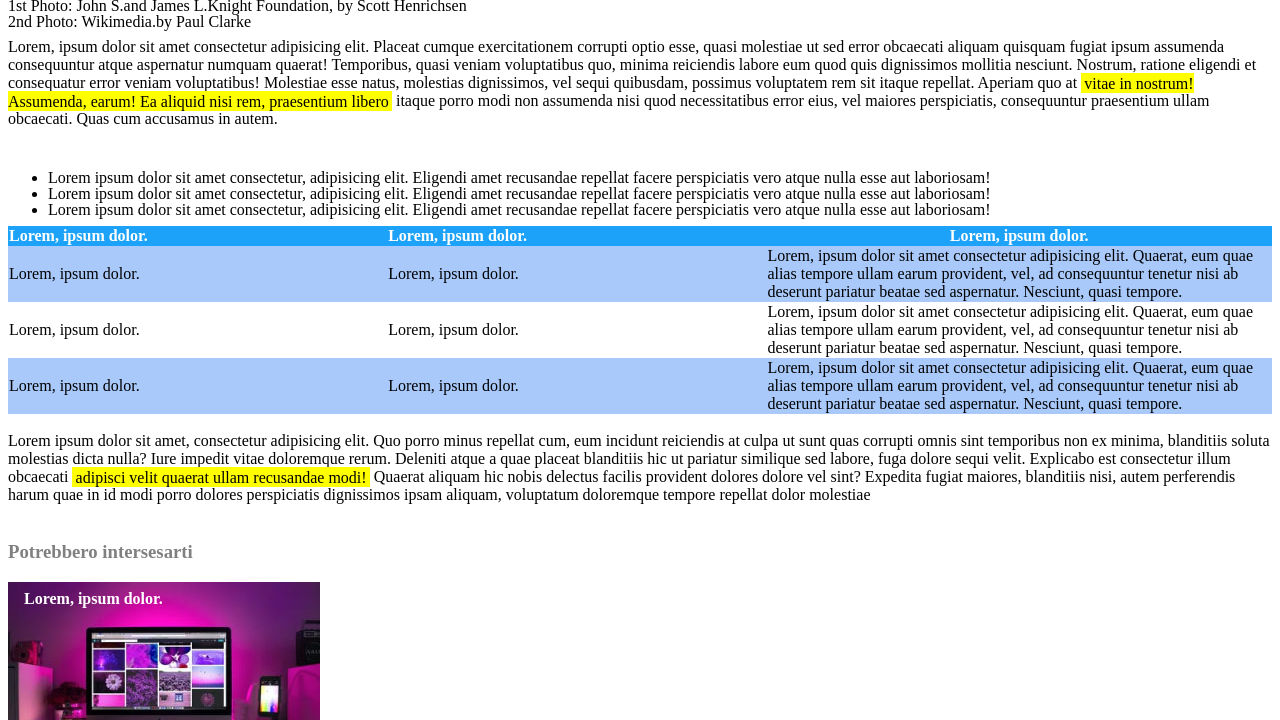
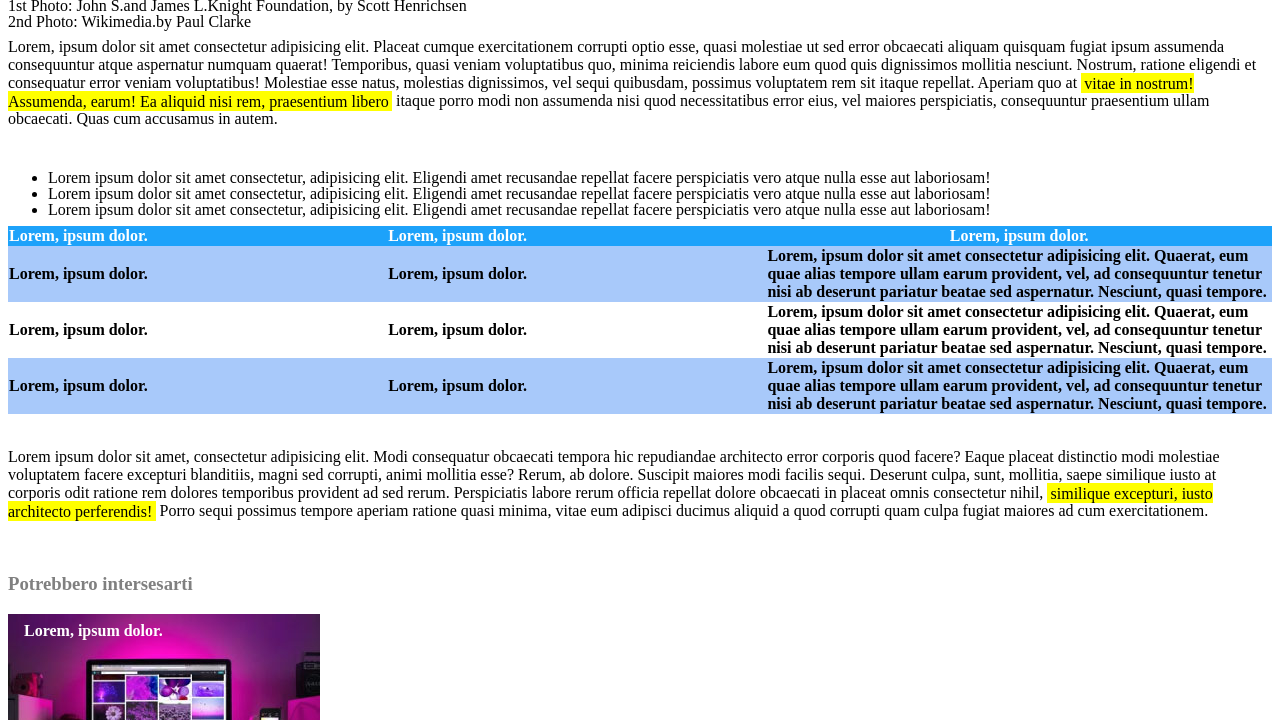
Before and after one commit to Mahdavi3649/html-css-booleaner, a plain HTML site: page index.html in a window 1280 px wide. Shown: the part 652-1372 px from the top of the page. Drawn offline with Linux system fonts and the light colour scheme.

Commit message:
final commit

```diff
--- a/index.html
+++ b/index.html
@@ -41,43 +41,32 @@
             <table>
                 <thead>
                     <tr class="row-head">
-                        <th class="coloumn-small">Lorem, ipsum dolor.</th>
-                        <th class="coloumn-small">Lorem, ipsum dolor.</th>
-                        <th class="coloumn-big">Lorem, ipsum dolor.</th>
+                        <th class="coloumn-small"><strong> Lorem, ipsum dolor.</strong></th>
+                        <th class="coloumn-small"><strong> Lorem, ipsum dolor.</strong></th>
+                        <th class="coloumn-big"><strong> Lorem, ipsum dolor.</strong></th>
                     </tr>
                 </thead>
                 <tbody>
                     <tr class="color-row">
-                        <td>Lorem, ipsum dolor.</td>
-                        <td>Lorem, ipsum dolor.</td>
-                        <td>Lorem, ipsum dolor sit amet consectetur adipisicing elit. Quaerat, eum quae alias tempore ullam earum provident, vel, ad consequuntur tenetur nisi ab deserunt pariatur beatae sed aspernatur. Nesciunt, quasi tempore.</td>
+                        <td><strong> Lorem, ipsum dolor.</strong></td>
+                        <td><strong> Lorem, ipsum dolor.</strong></td>
+                        <td><strong>Lorem, ipsum dolor sit amet consectetur adipisicing elit. Quaerat, eum quae alias tempore ullam earum provident, vel, ad consequuntur tenetur nisi ab deserunt pariatur beatae sed aspernatur. Nesciunt, quasi tempore.</strong></td>
                     </tr>
                     <tr>
-                        <td>Lorem, ipsum dolor.</td>
-                        <td>Lorem, ipsum dolor.</td>
-                        <td>Lorem, ipsum dolor sit amet consectetur adipisicing elit. Quaerat, eum quae alias tempore ullam earum provident, vel, ad consequuntur tenetur nisi ab deserunt pariatur beatae sed aspernatur. Nesciunt, quasi tempore.</td>
+                        <td><strong> Lorem, ipsum dolor.</strong></td>
+                        <td><strong> Lorem, ipsum dolor.</strong></td>
+                        <td><strong>Lorem, ipsum dolor sit amet consectetur adipisicing elit. Quaerat, eum quae alias tempore ullam earum provident, vel, ad consequuntur tenetur nisi ab deserunt pariatur beatae sed aspernatur. Nesciunt, quasi tempore.</strong></td>
                     </tr>
                     <tr class="color-row">
-                        <td>Lorem, ipsum dolor.</td>
-                        <td>Lorem, ipsum dolor.</td>
-                        <td>Lorem, ipsum dolor sit amet consectetur adipisicing elit. Quaerat, eum quae alias tempore ullam earum provident, vel, ad consequuntur tenetur nisi ab deserunt pariatur beatae sed aspernatur. Nesciunt, quasi tempore.</td>
+                        <td><strong> Lorem, ipsum dolor.</strong></td>
+                        <td><strong> Lorem, ipsum dolor.</strong></td>
+                        <td><strong>Lorem, ipsum dolor sit amet consectetur adipisicing elit. Quaerat, eum quae alias tempore ullam earum provident, vel, ad consequuntur tenetur nisi ab deserunt pariatur beatae sed aspernatur. Nesciunt, quasi tempore.</strong></td>
                     </tr>
                 </tbody>
             </table>
         </section>
         <br>
-        <section>
-            Lorem ipsum dolor sit amet, consectetur adipisicing elit. Quo porro minus repellat cum,
-             eum incidunt reiciendis at culpa ut sunt quas corrupti omnis sint
-             temporibus non ex minima, blanditiis soluta molestias dicta nulla? Iure
-              impedit vitae doloremque rerum. Deleniti atque a quae placeat blanditiis
-               hic ut pariatur similique sed labore, fuga dolore sequi velit. Explicabo est
-                consectetur illum obcaecati <span class="simple-highlight">adipisci velit quaerat ullam recusandae modi!</span>
-                 Quaerat aliquam hic nobis delectus facilis provident dolores dolore vel
-                  sint? Expedita fugiat maiores, blanditiis nisi, autem perferendis harum
-                  quae in id modi porro dolores perspiciatis dignissimos ipsam aliquam,
-                  voluptatum doloremque tempore repellat dolor molestiae
-        </section>
+            <p>Lorem ipsum dolor sit amet, consectetur adipisicing elit. Modi consequatur obcaecati tempora hic repudiandae architecto error corporis quod facere? Eaque placeat distinctio modi molestiae voluptatem facere excepturi blanditiis, magni sed corrupti, animi mollitia esse? Rerum, ab dolore. Suscipit maiores modi facilis sequi. Deserunt culpa, sunt, mollitia, saepe similique iusto at corporis odit ratione rem dolores temporibus provident ad sed rerum. Perspiciatis labore rerum officia repellat dolore obcaecati in placeat omnis consectetur nihil,  <span class="simple-highlight">similique excepturi, iusto architecto perferendis!</span> Porro sequi possimus tempore aperiam ratione quasi minima, vitae eum adipisci ducimus aliquid a quod corrupti quam culpa fugiat maiores ad cum exercitationem.</p>
         <br>
     </main>
     <!-- /#site-main -->
```
